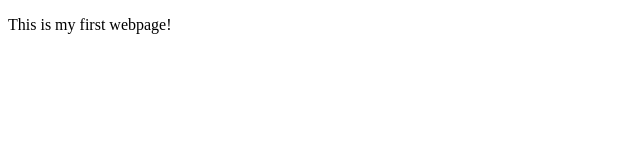
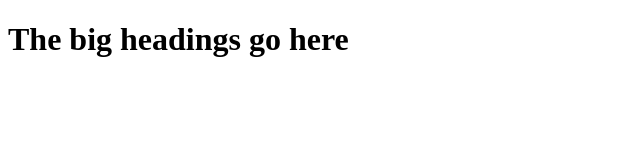
Before and after one commit to rpetricevic/rpetricevic.github.io, a plain HTML site: page helloworld.html in a window 1280 px wide. Shown: the whole page, without its empty margins (0-640 px from the left). Drawn offline with Linux system fonts and the light colour scheme.

Commit message:
Update helloworld.html

```diff
--- a/helloworld.html
+++ b/helloworld.html
@@ -1,13 +1,6 @@
 <!doctype html>
 <html>
-<head>
-	<title>My first Webpage</title>
-	<meta charset="utf-8" />
-	<meta http-equiv="Content-type" content="text/html; charset=utf-8" />
-	<meta name="viewport" content="width=device-width, initial-scale=1" />
-	<meta name="keywords" content="HTML">
-</head>
 <body>
-	<p>This is my first webpage!</p>
+	<h1>The big headings go here</h1>
 </body>
 </html>
```
